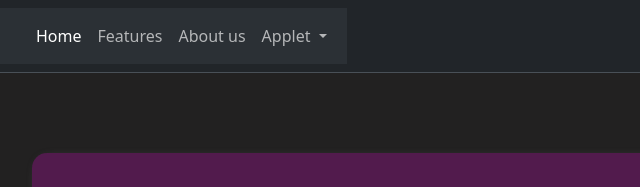
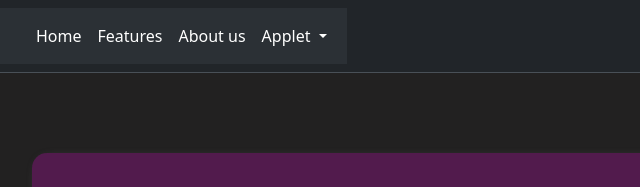
Before and after one commit to Bearbrand-sy/APPLET, a plain HTML site: page Applet/about.html in a window 1280 px wide. Shown: the top 187 px of the page, 0-640 px from the left. Drawn offline with nearby package versions, Linux system fonts and the light colour scheme.

Commit message:
added hover effect to all html

```diff
--- a/Applet/about.html
+++ b/Applet/about.html
@@ -35,6 +35,15 @@ body {
     font-family: 'Courier New', Courier, monospace;
     align-content: center;
 }
+.navbar-nav .nav-link {
+    color: white;
+    transition: color 0.3s ease-in-out;
+}
+
+.navbar-nav .nav-link:hover {
+    color: #18f6fd;
+}
+
 </style>
 </head>
 
```
Also changed, not shown: Applet/applet.html (+9 -0 lines), Applet/features.html (+9 -0 lines).
